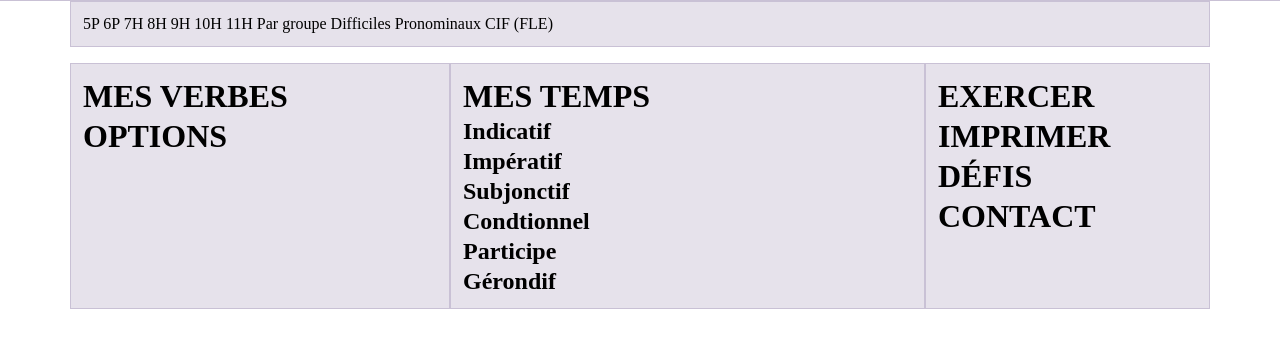
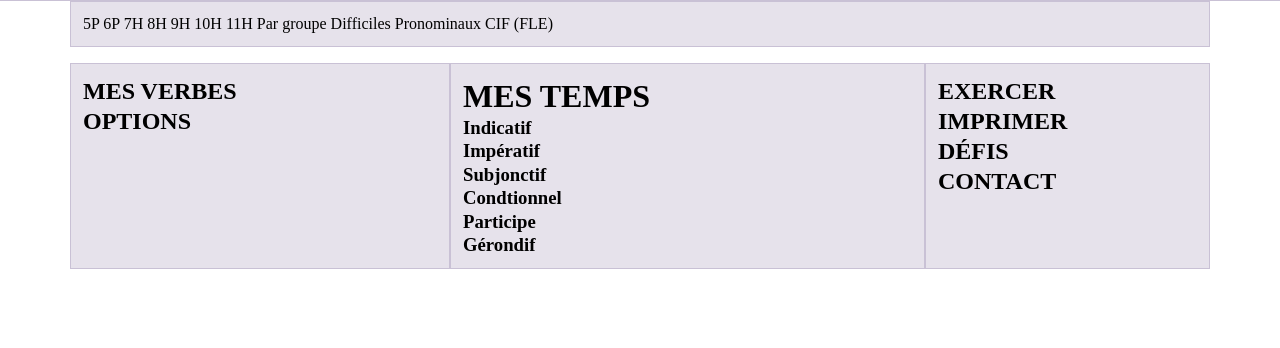
Before and after one commit to pierreguerin12/tatitotu, a website built with Parcel: page src/index.html in a window 1280 px wide. Shown: the part 152-500 px from the top of the page. Built offline with nearby package versions, Linux system fonts and the light colour scheme.

Commit message:
modification finalement des h1/h2/h3

```diff
--- a/src/index.html
+++ b/src/index.html
@@ -10,7 +10,9 @@
     <div class="container-fluid">
       <div class="row">
         <div class="col-12">
-          <img src="/img/logo.png" />
+          <h1>
+            <img src="/img/logo.png" />
+          </h1>
           <nav>
             <a>Acceuil</a>
             <a>Tutoriel</a>
@@ -38,24 +40,24 @@
       </div>
       <div class="row">
         <div class="col-4">
-          <h1>MES VERBES</h1>
-          <h1>OPTIONS</h1>
+          <h2>MES VERBES</h2>
+          <h2>OPTIONS</h2>
         </div>
         <div class="col-5">
           <h1>MES TEMPS</h1>
-          <h2>Indicatif</h2>
-          <h2>Impératif</h2>
-          <h2>Subjonctif</h2>
-          <h2>Condtionnel</h2>
-          <h2>Participe</h2>
-          <h2>Gérondif</h2>
+          <h3>Indicatif</h3>
+          <h3>Impératif</h3>
+          <h3>Subjonctif</h3>
+          <h3>Condtionnel</h3>
+          <h3>Participe</h3>
+          <h3>Gérondif</h3>
         </div>
         <div class="col-3">
           <div class="boutons vert">
-            <h1>EXERCER</h1>
-            <h1>IMPRIMER</h1>
-            <h1>DÉFIS</h1>
-            <h1>CONTACT</h1>
+            <h2>EXERCER</h2>
+            <h2>IMPRIMER</h2>
+            <h2>DÉFIS</h2>
+            <h2>CONTACT</h2>
           </div>
         </div>
       </div>
```
